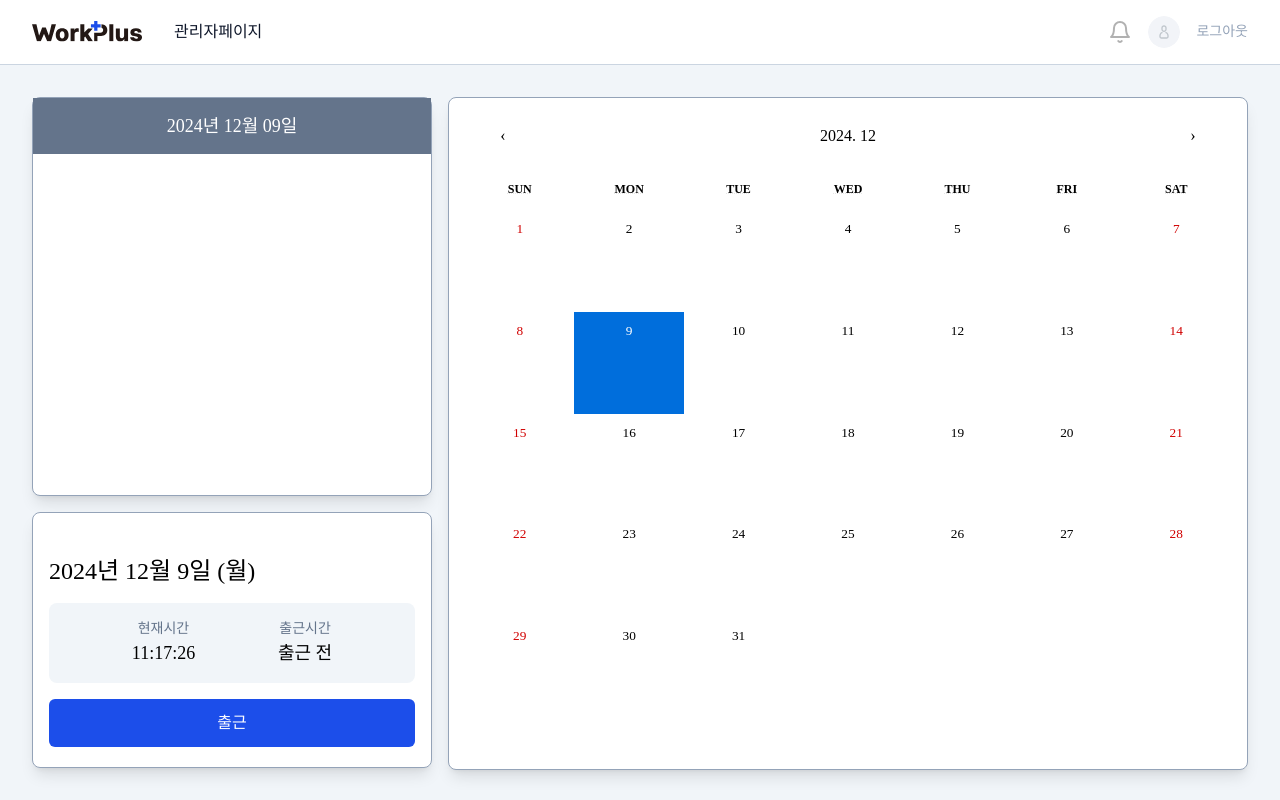
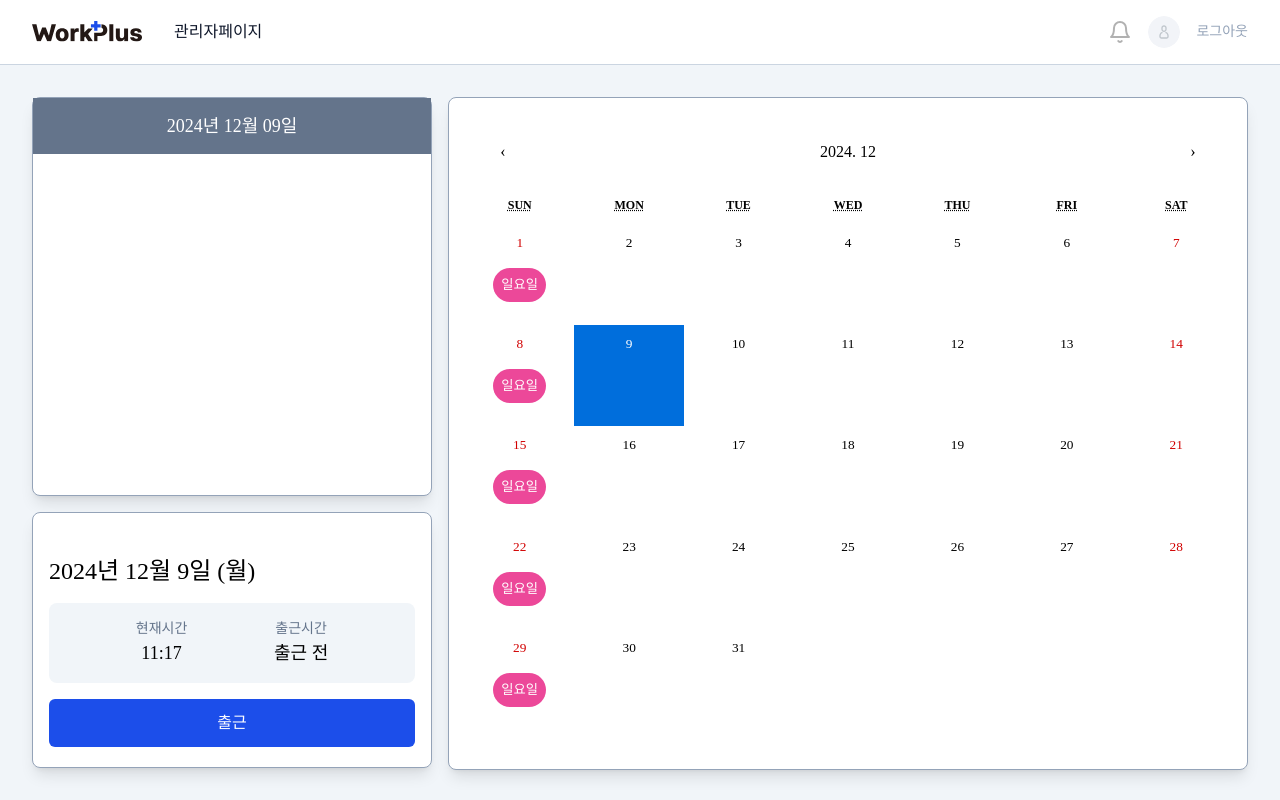
Before and after one commit to ltaehee/workplus-front, a React (Vite) app: page / in a window 1280 px wide. Built offline with nearby package versions, Linux system fonts and the light colour scheme; no server answers; sample sign-in values are in the browser's storage; a web font is replaced by a local one.

Commit message:
fix 메인 수정중

```diff
--- a/src/components/main/CheckInOut.tsx
+++ b/src/components/main/CheckInOut.tsx
@@ -16,7 +16,7 @@ const CheckInOut = () => {
   const options: Intl.DateTimeFormatOptions = {
     hour: "2-digit",
     minute: "2-digit",
-    second: "2-digit",
+    // second: "2-digit",
     hour12: false,
   };
 
@@ -48,6 +48,9 @@ const CheckInOut = () => {
           authorization: `${token}`,
         },
       });
+      if (!response.data.attendance) {
+        return null;
+      }
       const { timestamps, status } = response.data.attendance;
       const now = new Date(timestamps).toLocaleTimeString("ko-KR", options);
       if (status) {
@@ -78,7 +81,7 @@ const CheckInOut = () => {
 
   useEffect(() => {
     updateCurrentTime();
-    const intervalId = setInterval(updateCurrentTime, 1000);
+    const intervalId = setInterval(updateCurrentTime, 6000);
     return () => clearInterval(intervalId);
   }, []);
 
--- a/src/components/main/calendarStyle.css
+++ b/src/components/main/calendarStyle.css
@@ -8,7 +8,7 @@
   border-radius: 0.5rem;
   border-width: 1px;
   border-color: rgb(148 163 184);
-  padding: 1rem;
+  padding: 2rem 1rem 1rem 1rem;
 }
 
 /* Header  */
@@ -32,15 +32,31 @@
   height: 20% !important;
 }
 
-.react-calendar__month-view div {
-  height: 56%;
-  align-items: flex-start !important;
+.react-calendar__month-view > div {
+  height: 100%;
+}
+.react-calendar__month-view > div > div {
+  height: 100%;
+  display: flex;
+  flex-direction: column;
+}
+
+.react-calendar__month-view__weekdays {
+  width: 100%;
+  height: 6% !important;
+}
+
+.react-calendar__month-view__days {
+  height: 18%;
 }
 
 /* 날짜 셀 */
 .react-calendar__month-view__days__day {
   flex: 1 1 auto;
   display: flex;
-  justify-content: center;
+  justify-content: flex-start;
+  gap: 16px;
+  align-items: center;
+  flex-direction: column;
   height: 100%;
 }
--- a/src/pages/FindPasswordPage.tsx
+++ b/src/pages/FindPasswordPage.tsx
@@ -130,9 +130,12 @@ const FindPasswordPage = () => {
   return (
     <>
       <div className={"grid grid-cols-2"}>
-        <div className={"flex justify-center items-center  h-screen"}>
+        <button
+          onClick={() => navigate("/login")}
+          className={"flex justify-center items-center  h-screen"}
+        >
           <Logo className={"w-6/12"} />
-        </div>
+        </button>
         <div
           className={"flex flex-col justify-center items-center gap-8 h-screen"}
         >
--- a/src/pages/LoginPage.tsx
+++ b/src/pages/LoginPage.tsx
@@ -88,9 +88,12 @@ const LoginPage = () => {
   return (
     <>
       <div className={"grid grid-cols-2"}>
-        <div className={"flex justify-center items-center  h-screen"}>
+        <button
+          onClick={() => navigate("/login")}
+          className={"flex justify-center items-center  h-screen"}
+        >
           <Logo className={"w-6/12"} />
-        </div>
+        </button>
         <div
           className={"flex flex-col justify-center items-center gap-8 h-screen"}
         >
--- a/src/pages/MainPage.tsx
+++ b/src/pages/MainPage.tsx
@@ -16,7 +16,29 @@ const MainPage = () => {
     const savedUser = localStorage.getItem("user");
     return savedUser ? JSON.parse(savedUser) : null;
   });
-  const [meetingList, setMeetingList] = useState([]);
+  const [meetingList, setMeetingList] = useState([
+    {
+      meeting: "",
+      creatorId: "",
+      attendant: [],
+      date: "",
+      startTime: "",
+      agenda: "",
+      createdAt: "",
+    },
+  ]);
+
+  const [selectMeetingList, setSelectMeetingList] = useState([
+    {
+      meeting: "",
+      creatorId: "",
+      attendant: [],
+      date: "",
+      startTime: "",
+      agenda: "",
+      createdAt: "",
+    },
+  ]);
 
   const selectDay = Array.isArray(value)
     ? dayjs(value[0]).format("YYYY년 MM월 DD일")
@@ -24,27 +46,34 @@ const MainPage = () => {
 
   const token = user.token;
 
-  const fetchMeeting = async () => {
-    try {
-      const response = await axios.get("/api/meeting", {
-        headers: {
-          authorization: `${token}`,
-        },
-      });
-      setMeetingList(response.data.meetings);
-    } catch (err) {
-      console.log("fetchMeeting 오류", err);
-      if (axios.isAxiosError(err)) {
-        alert(err.response?.data.message);
-      }
-    }
+  // const fetchMeeting = async () => {
+  //   try {
+  //     const response = await axios.get("/api/meeting/month/", {
+  //       headers: {
+  //         authorization: `${token}`,
+  //       },
+  //     });
+  //     setMeetingList(response.data.meetings);
+  //   } catch (err) {
+  //     console.log("fetchMeeting 오류", err);
+  //     if (axios.isAxiosError(err)) {
+  //       alert(err.response?.data.message);
+  //     }
+  //   }
+  // };
+
+  // useEffect(() => {
+  //   fetchMeeting();
+  // }, []);
+
+  const handleClickDay = (value: Date, event: MouseEvent) => {
+    const meetingDate = meetingList.filter(
+      (obj) => obj.date.split("T")[0] === dayjs(value).format("YYYY-MM-DD")
+    );
+    setSelectMeetingList(meetingDate);
+
+    console.log(value);
   };
-
-  console.log(meetingList);
-
-  useEffect(() => {
-    fetchMeeting();
-  }, []);
 
   return (
     <div className="flex justify-center bg-slate-100">
@@ -56,28 +85,33 @@ const MainPage = () => {
           <div className="bg-white border border-slate-400 rounded-lg shadow-lg h-2/3">
             <div className="bg-slate-500 flex justify-center items-center h-14">
               <div className="text-white text-lg">{selectDay}</div>
-              <div></div>
+              <div>{}</div>
             </div>
           </div>
           <CheckInOut />
         </div>
         <div
-          style={{ display: "flex", height: "calc(100% - 2rem)" }}
+          style={{ display: "flex", height: "calc(100% - 3rem)" }}
           className="calendarStyle"
         >
           <Calendar
             onChange={onChange}
             value={value}
-            formatDay={(locale, date) => dayjs(date).format("D")} // '일' 제거, 숫자만 표시
-            formatYear={(locale, date) => dayjs(date).format("YYYY")} // 네비게이션에서 숫자 년도만 표시
-            formatMonthYear={(locale, date) => dayjs(date).format("YYYY. MM")} // 네비게이션에서 '2023. 12' 형식으로 표시
+            formatDay={(_, date) => dayjs(date).format("D")} // '일' 제거, 숫자만 표시
+            formatYear={(_, date) => dayjs(date).format("YYYY")} // 네비게이션에서 숫자 년도만 표시
+            formatMonthYear={(_, date) => dayjs(date).format("YYYY. MM")} // 네비게이션에서 '2023. 12' 형식으로 표시
             calendarType="gregory" // 일요일 부터 시작
             showNeighboringMonth={false} // 전달, 다음달 날짜 숨기기
             next2Label={null} // +1년 & +10년 이동 버튼 숨기기
             prev2Label={null} // -1년 & -10년 이동 버튼 숨기기
             minDetail="year" // 10년단위 년도 숨기기
-            onClickDay={(value, event) =>
-              alert(`Clicked day: ${dayjs(value).format("YYYY-MM-DD")}`)
+            onClickDay={handleClickDay}
+            tileContent={({ activeStartDate, date, view }) =>
+              view === "month" && date.getDay() === 0 ? (
+                <div className="bg-pink-500 rounded-full p-2 text-white">
+                  일요일
+                </div>
+              ) : null
             }
           />
         </div>
--- a/src/pages/SignupPage.tsx
+++ b/src/pages/SignupPage.tsx
@@ -156,9 +156,12 @@ const SignupPage = () => {
   return (
     <>
       <div className={"grid grid-cols-2"}>
-        <div className={"flex justify-center items-center  h-screen"}>
+        <button
+          onClick={() => navigate("/login")}
+          className={"flex justify-center items-center  h-screen"}
+        >
           <Logo className={"w-6/12"} />
-        </div>
+        </button>
         <div
           className={"flex flex-col justify-center items-center gap-8 h-screen"}
         >
```
Also changed, not shown: public/img/favicon.png.
